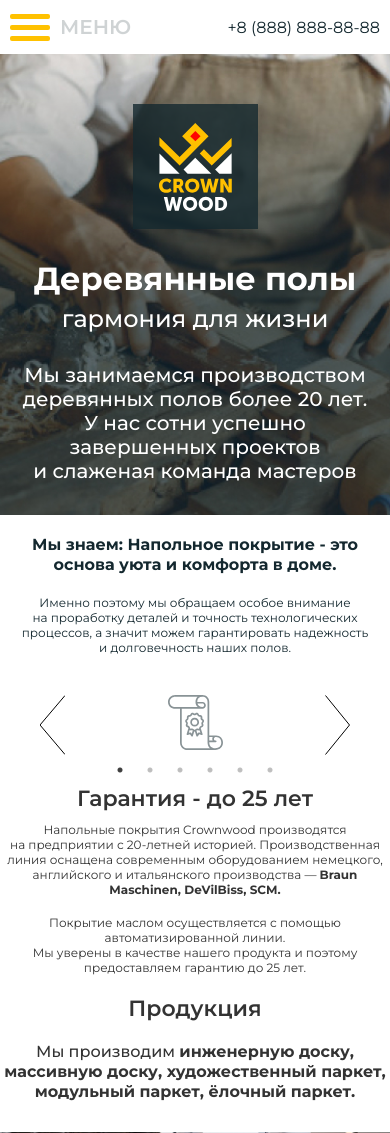
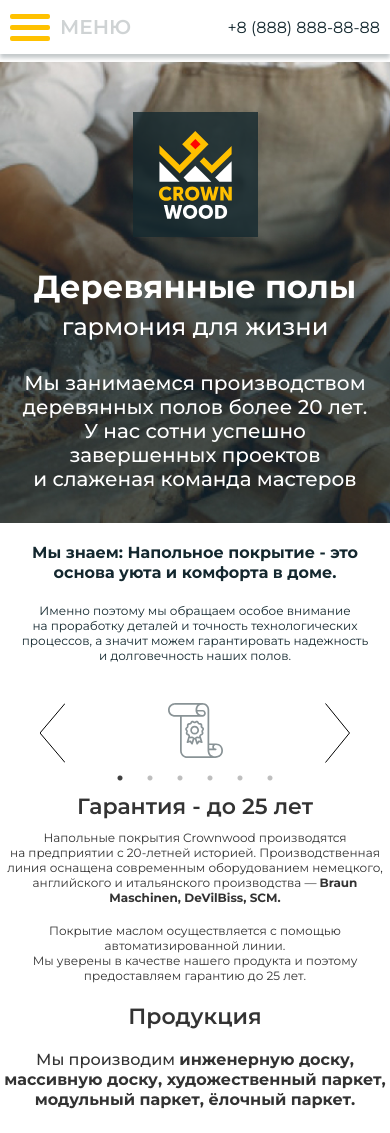
Before and after one commit to swd762/CrownWood, a PHP site: page / in a window 390 px wide. Shown: the top 1133 px of the page. Run offline with PHP 8.4, Linux system fonts and the light colour scheme.

Commit message:
mobile menu added

```diff
--- a/index.html
+++ b/index.html
@@ -40,7 +40,9 @@
 <header class="mobile-header">
     <div class="navbar container">
         <div class="menu">
-            <a href="#" class="menu-trigger"><img src="img/menu-mob.svg" alt="" id="trigger-img">
+            <a href="#" class="menu-trigger">
+                <img src="img/menu-mob.svg" alt="" class="collapse-icon-js active">
+                <img src="img/close.svg" alt="" class="close-icon-js">
                 <span>МЕНЮ</span>
             </a>
             <div class="menu-popup">
--- a/js/crownwood.js
+++ b/js/crownwood.js
@@ -94,23 +94,29 @@ $(document).ready(function() {
 // ***
 
 // Mobile menu script
-let trigger = document.querySelector('.menu-trigger');
-let popup = document.querySelector('.menu-popup');
-    trigger.addEventListener('click', function () {
-        if (!popup.classList.contains('active')) {
-            popup.style.display = 'flex';
-            document.getElementById('trigger-img').src='img/close.svg';
-            popup.classList.add('active');
-            // document.getElementsByClassName('body').classList.add('body-pointer');
-        } else {
-            popup.style.display = 'none';
-            document.getElementById('trigger-img').src='img/menu-mob.svg';
-            popup.classList.remove('active');
-            // document.getElementsByClassName('body').classList.remove('body-pointer');
+$(function() {
+    var $menu_popup = $('.menu-popup');
+
+    $(".menu-trigger").click(function(){
+        $menu_popup.slideToggle(300, function(){
+            $('.collapse-icon-js').toggleClass('active');
+            $('.close-icon-js').toggleClass('active');
+            if ($menu_popup.is(':hidden')) {
+                $('body').removeClass('body_pointer');
+            } else {
+                $('body').addClass('body_pointer');
+            }
+        });
+        return false;
+    });
+
+    $(document).on('click', function(e){
+        if (!$(e.target).closest('.menu').length){
+            $('body').removeClass('body_pointer');
+            $menu_popup.slideUp(300);
         }
     });
-
-
+});
 // ***
 
 // Maps
--- a/styles.css
+++ b/styles.css
@@ -9,6 +9,10 @@
 
 main, footer {
   overflow: hidden; }
+
+@media (max-width: 750px) {
+  main {
+    margin-top: 62px; } }
 
 .clearfix:after {
   content: " ";
@@ -244,7 +248,13 @@ main, footer {
   display: none;
   height: 54px;
   align-items: center;
-  position: relative; }
+  box-shadow: 0 4px 4px 0 rgba(20, 40, 47, 0.25);
+  margin-bottom: 3px;
+  position: fixed;
+  width: 100%;
+  z-index: 1;
+  top: 0;
+  background: #fff; }
   .mobile-header .navbar {
     align-items: center;
     justify-content: space-between;
--- a/styles.scss
+++ b/styles.scss
@@ -28,6 +28,12 @@ $mob: 750px;
 
 main, footer {
   overflow: hidden;
+}
+
+main {
+  @media (max-width: $mob) {
+    margin-top: 62px;
+  }
 }
 
 //header {
@@ -335,12 +341,20 @@ main, footer {
   display: none;
   height: 54px;
   align-items: center;
-  position: relative;
+  //position: relative;
+  box-shadow: 0 4px 4px 0 rgba(20, 40, 47, 0.25);
+  margin-bottom: 3px;
+  position: fixed;
+  width: 100%;
+  z-index: 1;
+  top: 0;
+  background: #fff;
   .navbar {
     align-items: center;
     justify-content: space-between;
     display: flex;
     padding: 0 10px;
+
     a {
       text-decoration: none;
       color: $darker;
@@ -360,25 +374,29 @@ main, footer {
           font-weight: 600;
         }
       }
-      .menu-active-js {
-
+      .menu-trigger {
+          img {
+            display: none;
+          }
+          .active {
+            display: block;
+          }
       }
       .menu-popup {
         display: none;
         flex-direction: column;
         align-items: center;
-        background: #2c2e3e;
+        background: $darker;
         position: absolute;
         left: 0;
         right: 0;
         top: 50px;
-        padding: 60px 20px 30px 20px;
+        padding: 54px 20px 30px 20px;
         z-index: 9999;
-        box-shadow: 0 14px 28px rgba(0,0,0,0.25), 0 10px 10px rgba(0,0,0,0.22);
-        //transition:1s ease-out;
-        //opacity: 0;
         a.mlogo {
           margin-bottom: 15px;
+          display: flex;
+          justify-content: center;
         }
         ul {
           display: flex;
@@ -574,10 +592,17 @@ main, footer {
   @media (max-width: $mob) {
     display: none;
   }
+  p.tablet-only {
+    display: none;
+    @media (max-width: $tablet) {
+      display: block;
+    }
+  }
 }
 .about-block__content {
   display: flex;
 }
+
 .about_block__content-description {
   color: #333333;
   padding-right: 50px;
@@ -925,12 +950,12 @@ main, footer {
         .product-title-marker {
           background-color: $yellow;
           color: $darker;
-          transition: all 1s ease-out;
+          transition: all 0.7s ease-out;
         }
       }
     }
     .image img {
-      transition: all 1s ease-out;
+      transition: all 0.7s ease-out;
     }
 
     .image:hover{
```
Also changed, not shown: other parts of styles.css (+17 -7 lines), 1 other file.
